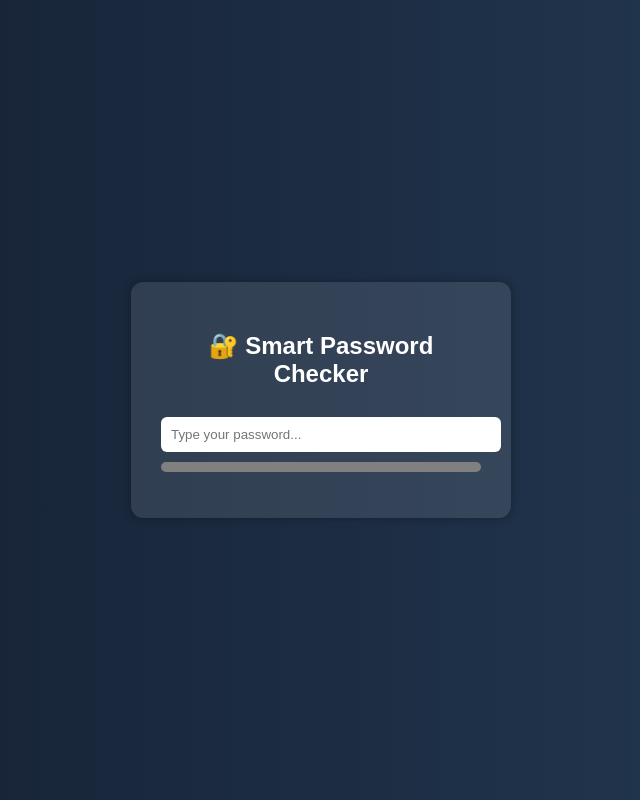
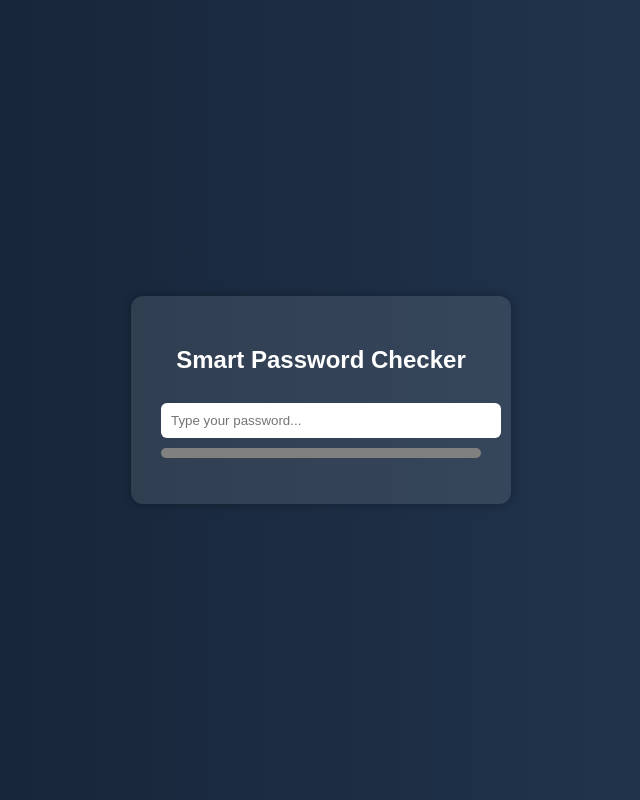
Before and after one commit to tejasbhange/password-strength-checker, a plain HTML site: page index.html in a window 1280 px wide. Shown: the whole page, without its empty margins (319-959 px from the left). Drawn offline with Linux system fonts and the light colour scheme.

Commit message:
Update index.html

```diff
--- a/index.html
+++ b/index.html
@@ -9,7 +9,7 @@
 </head>
 <body>
   <div class="container">
-    <h2>🔐 Smart Password Checker</h2>
+    <h2> Smart Password Checker</h2>
     <input type="password" id="password" placeholder="Type your password..." />
     <div id="strength-bar" class="strength"></div>
     <p id="result"></p>
```
